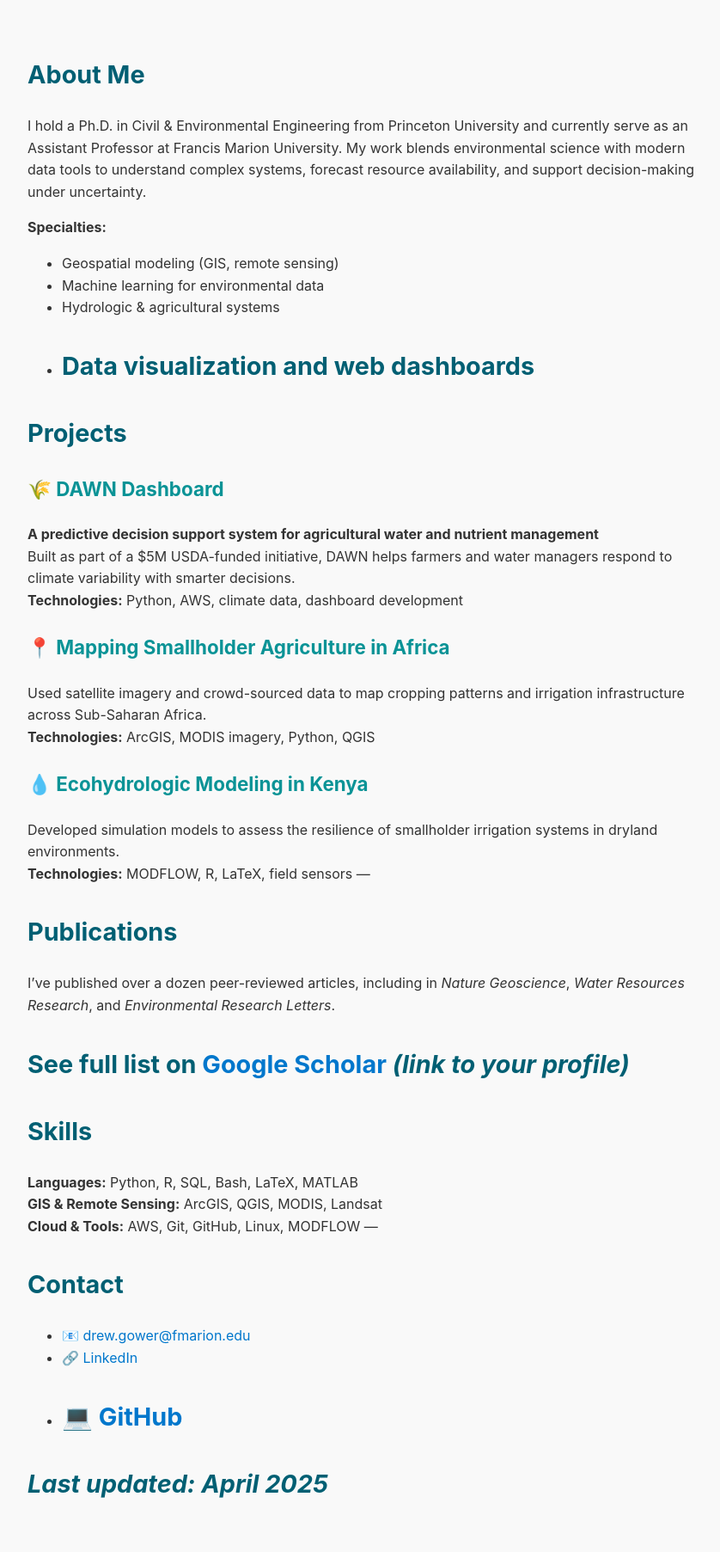
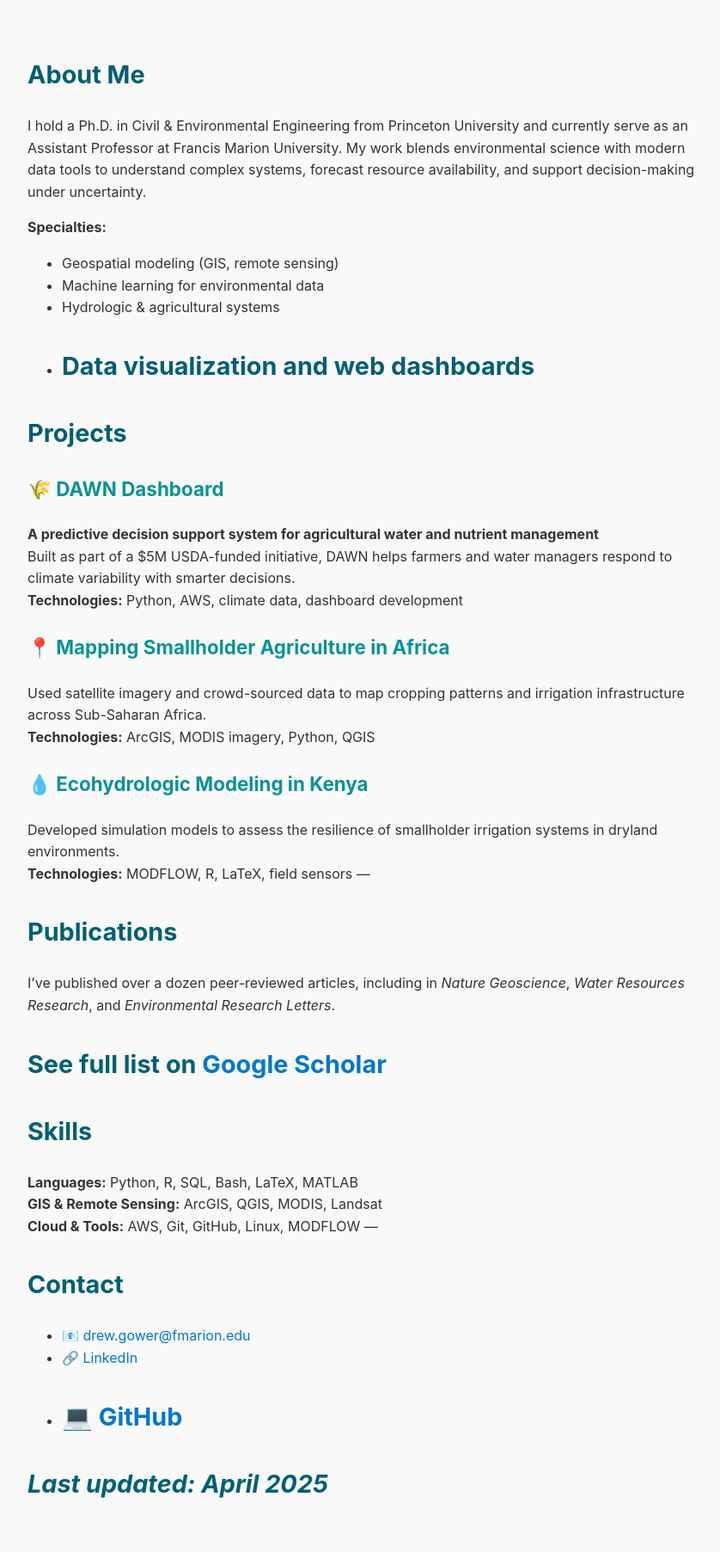
Before and after one commit to dbg6y/dbg6y.github.io, a Jekyll site: the page built from index.md, in a window 1280 px wide. Shown: the whole page at 86% size, without its empty margins (208-1046 px from the left). Built offline with Jekyll 4.4.1, drawn with Linux system fonts in a browser that asks for light colours.

Commit message:
Update index.md
Added Google Scholar profile

```diff
--- a/index.md
+++ b/index.md
@@ -32,7 +32,7 @@
 ## Publications
 I’ve published over a dozen peer-reviewed articles, including in *Nature Geoscience*, *Water Resources Research*, and *Environmental Research Letters*.
 
-See full list on [Google Scholar](https://scholar.google.com/) *(link to your profile)*
+See full list on [Google Scholar](https://scholar.google.com/citations?user=aOyPejkAAAAJ&hl=en)
 ---
 
 ## Skills
```
